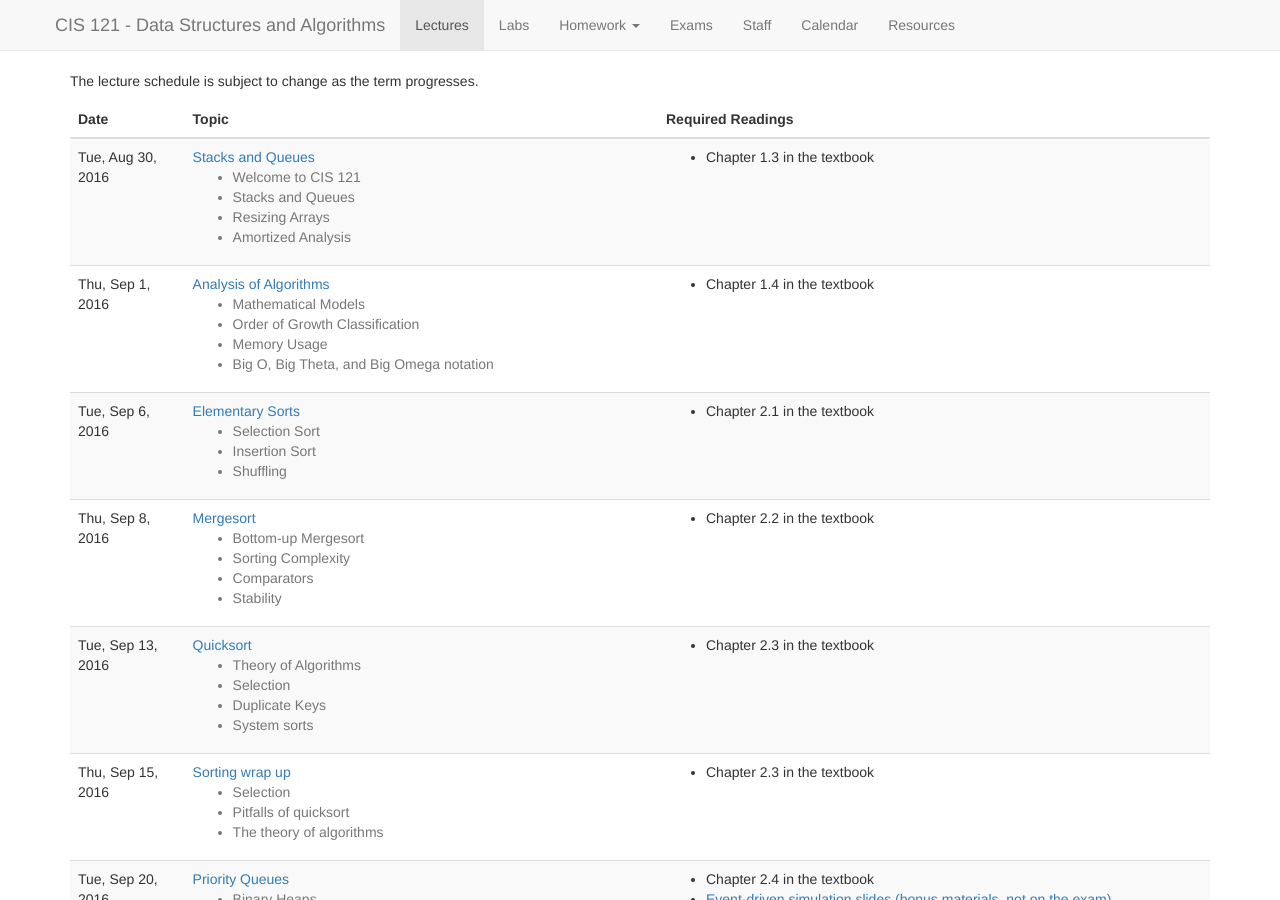
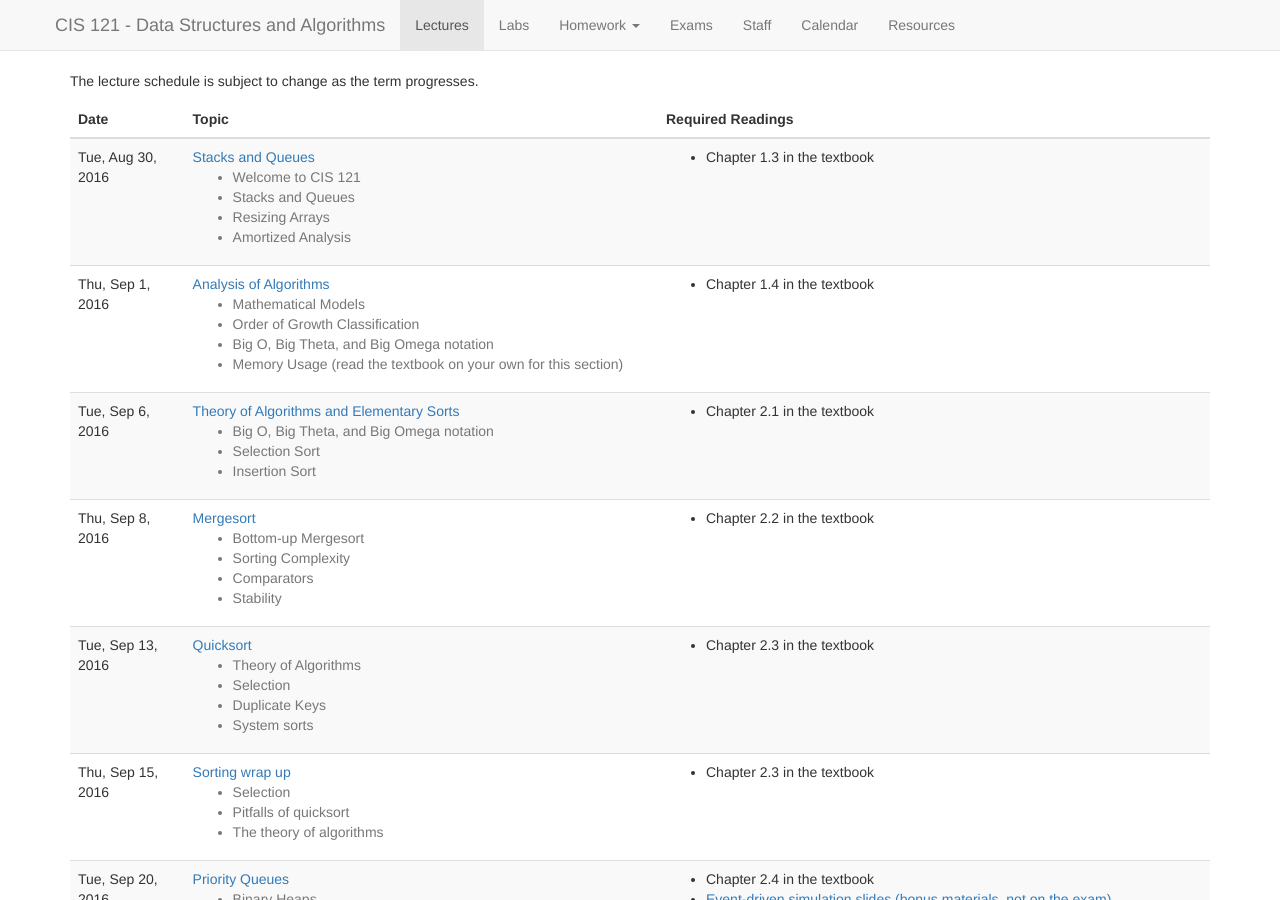
Before and after one commit to vikramkh/course-website-16fa, a Jekyll site: the page built from lectures.md, in a window 1280 px wide and 900 px high. Built offline with Jekyll 4.4.1, drawn with Linux system fonts in a browser that asks for light colours; nearby versions of some CDN libraries.

Commit message:
Tomorrow's lecture

```diff
--- a/_data/lectures.yaml
+++ b/_data/lectures.yaml
@@ -17,19 +17,19 @@
   highlights:
     - Mathematical Models
     - Order of Growth Classification
-    - Memory Usage
     - Big O, Big Theta, and Big Omega notation
+    - Memory Usage (read the textbook on your own for this section)
   reading:
     -
       title: Chapter 1.4 in the textbook
 -
   date: 2016-09-06
-  slides: lectures/04-intro-to-sorting-and-comparators.pdf
-  title: Elementary Sorts
+  slides: lectures/03-theory-of-algorithms-and-basic-sorting.pdf
+  title: Theory of Algorithms and Elementary Sorts
   highlights:
+    - Big O, Big Theta, and Big Omega notation
     - Selection Sort
     - Insertion Sort
-    - Shuffling
   reading:
     -
       title: Chapter 2.1 in the textbook
```
Also changed, not shown: 3 other files.
